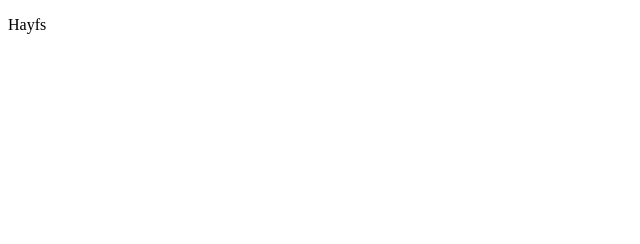
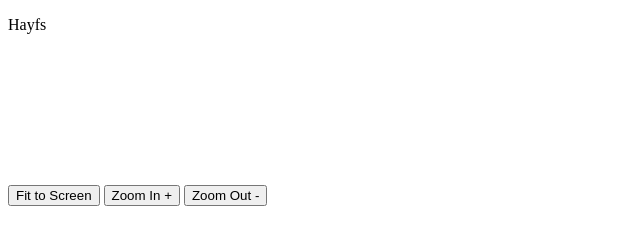
Before and after one commit to imartinezl/knowledge-map, a website: page app/src/index.html in a window 1280 px wide. Shown: the whole page, without its empty margins (0-640 px from the left). Drawn offline with Linux system fonts and the light colour scheme.

Commit message:
Zoom and autofit buttons

```diff
--- a/app/src/index.html
+++ b/app/src/index.html
@@ -9,9 +9,10 @@
 
 <body>
     <p>Hayfs</p>
-    <canvas id="canvas">
-
-    </canvas>
+    <button id="autofit" type="button">Fit to Screen</button>
+    <button id="zoomIn" type="button">Zoom In +</button>
+    <button id="zoomOut" type="button">Zoom Out -</button>
+    <!-- <canvas id="canvas"></canvas> -->
     <svg id="mindmap"></svg>
 </body>
 
```
